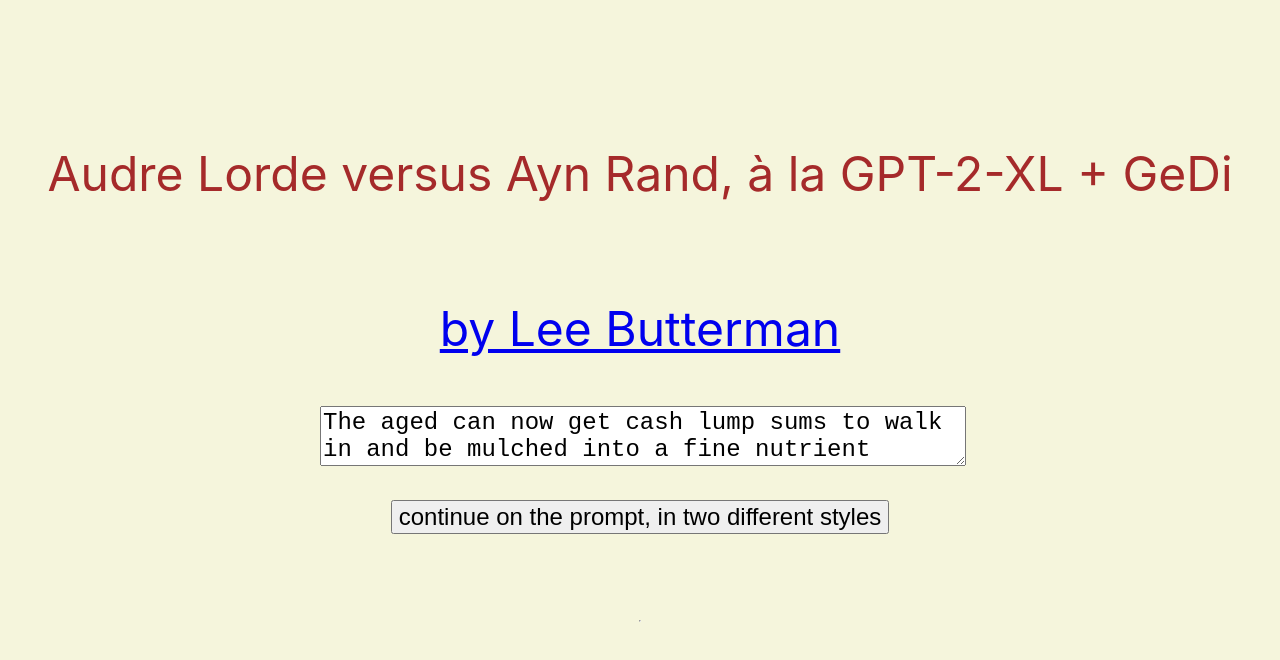
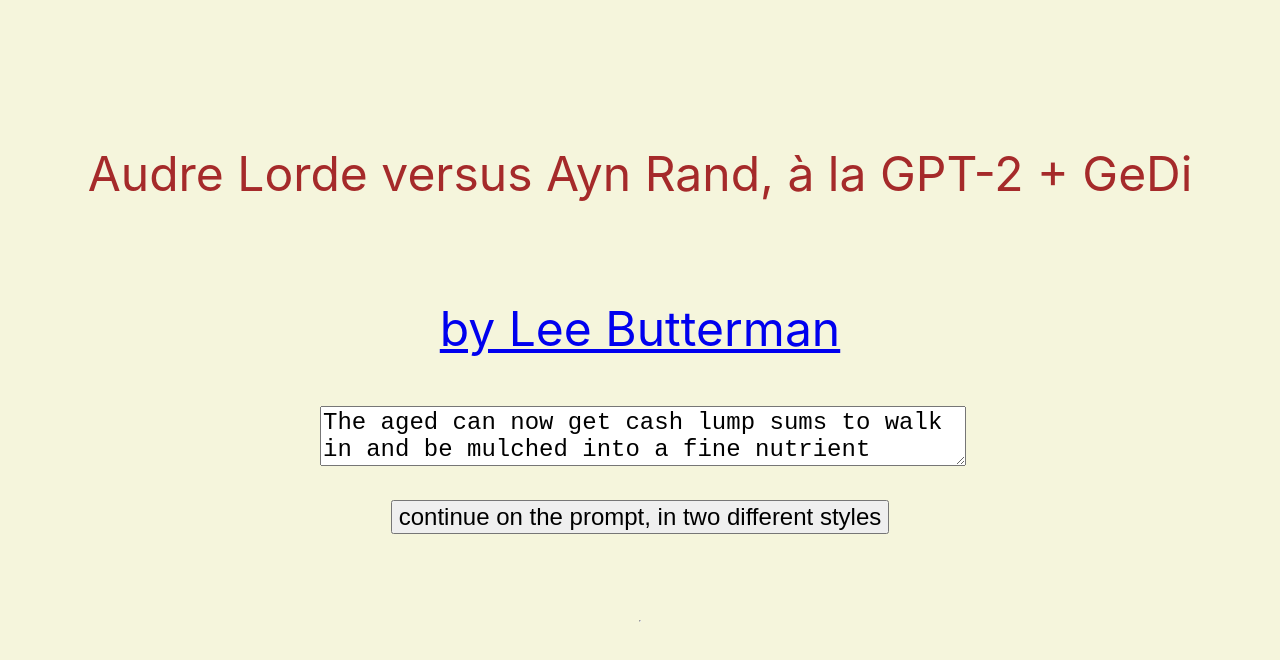
Before and after one commit to lsb/lorde-vs-rand, a React (Create React App) app: page / in a window 1280 px wide. Shown: the top 660 px of the page. Built offline with nearby package versions, Linux system fonts and the light colour scheme.

Commit message:
gpt-2-xl is just gpt-2, and link it up

```diff
--- a/src/App.js
+++ b/src/App.js
@@ -13,8 +13,8 @@
     return (!this.state) ? "loading" : (
       <div className="App">
         <header className="App-header">
-          <p>Audre Lorde versus Ayn Rand, à la GPT-2-XL + GeDi</p>
-          <p><a href="https://leebutterman.com/argle-bargle">by Lee Butterman</a></p>
+          <p>Audre Lorde versus Ayn Rand, à la GPT-2 + GeDi</p>
+          <p><a href="https://www.leebutterman.com/2020/11/01/lorde-versus-rand.html">by Lee Butterman</a></p>
           <form onSubmit={e => {this.setState({prompt: this.state.localprompt || "", apicall: true}); e.preventDefault()}} >
             <textarea value={this.state.localprompt} onChange={e => this.setState({localprompt: e.target.value})} />
             <br/>
```
